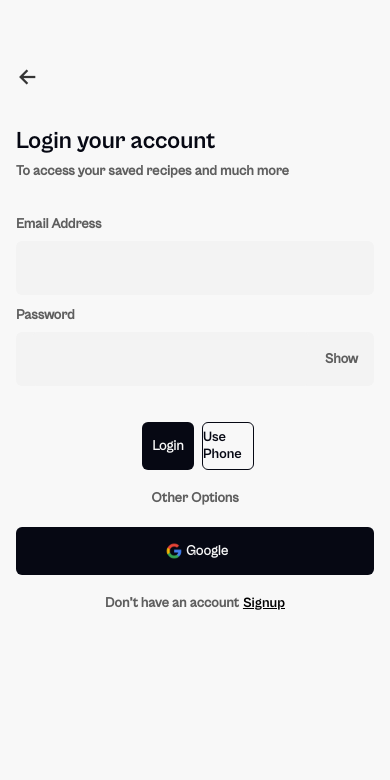
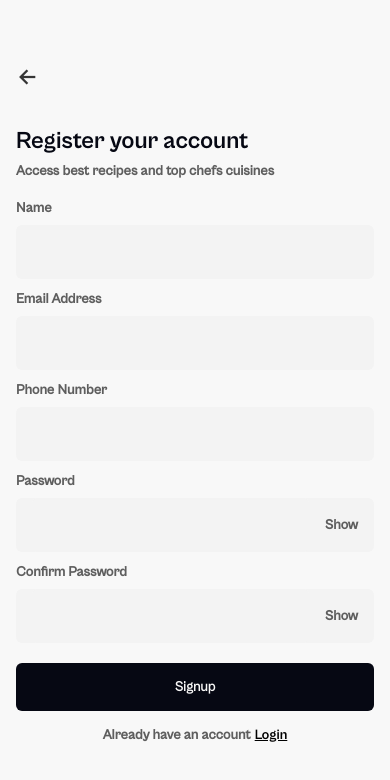
Before and after one commit to Harishcruise/receipe-app, a React Native app: screen / in a window 390 px wide. Shown: the top 780 px of the page. Built offline with nearby package versions, Linux system fonts and the light colour scheme.

Commit message:
Added Sign Up page

```diff
--- a/App.js
+++ b/App.js
@@ -3,7 +3,7 @@ import { StatusBar } from 'expo-status-bar';
 import { Text, View } from 'react-native';
 import { useFonts } from 'expo-font';
 import * as SplashScreen from 'expo-splash-screen';
-import {LoginPage} from './src/pages/Onboarding';
+import {LoginPage,SignUpPage} from './src/pages/Onboarding';
 
 export default function App() {
   const [fontsLoaded, fontError] = useFonts({
@@ -23,7 +23,8 @@ export default function App() {
   }
   return (
     <View className="flex-1 items-center pt-10 bg-light-200">
-    <LoginPage/>
+    {/* <LoginPage/> */}
+    <SignUpPage/>
     <StatusBar backgroundColor='' style="auto" />
     </View>
   );
--- a/src/components/InputField/PasswordInputField.js
+++ b/src/components/InputField/PasswordInputField.js
@@ -10,7 +10,7 @@ const PasswordInputField = ({children,onChangeText,value}) => {
     <View style={{gap:8}} className='flex w-[100%]'>
       <LabelGray style={{fontSize:14}}>{children}</LabelGray>
       <View className='flex flex-row justify-between bg-light-900 rounded-md items-center px-4'>
-      <TextInput value={value} onChangeText={onChangeText} style={{fontFamily:"Cabinet-Grotesk-Bold"}} passwordRules secureTextEntry={showPassword} selectionColor={'#666666'} className='w-[85%] bg-light-900 h-[54px] rounded-md text-justify text-lg  pb-[5px]'/>
+      <TextInput value={value} onChangeText={onChangeText} style={{fontFamily:"Cabinet-Grotesk-Bold"}} secureTextEntry={showPassword} selectionColor={'#666666'} className='w-[85%] bg-light-900 h-[54px] rounded-md text-justify text-lg  pb-[5px]'/>
       <TouchableOpacity onPress={()=>setShowPassword(!showPassword)}>
         <LabelGray>{showPassword?"Show":"Hide"}</LabelGray>
       </TouchableOpacity>
--- a/src/pages/Onboarding/LoginPage.js
+++ b/src/pages/Onboarding/LoginPage.js
@@ -1,5 +1,5 @@
 import { View, Image, TouchableOpacity} from 'react-native'
-import React from 'react'
+import React, { useState } from 'react'
 import {HeaderSecondVariant} from '../../components/Header'
 import { LabelBlack, LabelGray, LabelLink } from '../../Typography'
 import {CustomButton1, CustomButton3} from '../../components/Buttons'
@@ -7,6 +7,26 @@ import { PasswordInputField, TextInputField } from '../../components/InputField'
 import {google} from '../../../assets/images'
 
 const LoginPage = () => {
+  const [loginData, setLoginData] = useState({
+    email:'',
+    password:'',
+  })
+
+  const onChangeEmail=(text)=>{
+    setLoginData({
+        email:text,
+        password:loginData.password,
+    })
+  }
+
+  const onChangePassword=(text)=>{
+    setLoginData({
+        email:loginData.email,
+        password:text,
+    })
+  }
+
+
   return (
     <>
         <HeaderSecondVariant/>
@@ -18,8 +38,8 @@ const LoginPage = () => {
             </View>
 
             <View style={{gap:12}} className='flex'>
-                <TextInputField keyboardType={'email-address'}>Email Address</TextInputField>
-                <PasswordInputField>Password</PasswordInputField>
+                <TextInputField value={loginData.email} onChangeText={onChangeEmail} keyboardType={'email-address'}>Email Address</TextInputField>
+                <PasswordInputField value={loginData.password} onChangeText={onChangePassword}>Password</PasswordInputField>
             </View>
 
             <View style={{gap:20}} className='flex items-center'>
--- /dev/null
+++ b/src/pages/Onboarding/SignUpPage.js
@@ -0,0 +1,52 @@
+import { View, Text, TouchableOpacity } from 'react-native'
+import React, { useState } from 'react'
+import {HeaderSecondVariant} from '../../components/Header'
+import { LabelBlack, LabelGray, LabelLink } from '../../Typography'
+import {CustomButton1} from '../../components/Buttons'
+import { PasswordInputField, TextInputField } from '../../components/InputField'
+
+const SignUpPage = () => {
+  const [signUpData, setSignUpData] = useState({
+    name:'',
+    email:'',
+    phoneNo:'',
+    password:'',
+    confirmPassword:'',
+  })
+  return (
+    <>
+      <HeaderSecondVariant/>
+      <View style={{gap:20}} className='flex px-4 py-3 w-[100%]'>
+            <View style={{gap:7}} className='flex'>
+            <LabelBlack style={{fontSize:24}}>Register your account</LabelBlack>
+            <LabelGray>Access best recipes and top chefs cuisines</LabelGray>
+            </View>
+
+
+            <View style={{gap:12}} className='flex'>
+                <TextInputField value={signUpData.name} onChangeText={(text)=>setSignUpData({...signUpData,name:text})} keyboardType={'default'}>Name</TextInputField>
+                <TextInputField value={signUpData.email} onChangeText={(text)=>setSignUpData({...signUpData,email:text})} keyboardType={'email-address'}>Email Address</TextInputField>
+                <TextInputField value={signUpData.phoneNo} onChangeText={(text)=>setSignUpData({...signUpData,phoneNo:text})} keyboardType={'phone-pad'}>Phone Number</TextInputField>
+                <PasswordInputField value={signUpData.password} onChangeText={(text)=>setSignUpData({...signUpData,password:text})}>Password</PasswordInputField>
+                <PasswordInputField value={signUpData.confirmPassword} onChangeText={(text)=>setSignUpData({...signUpData,confirmPassword:text})}>Confirm Password</PasswordInputField>
+
+            </View>
+
+            <View style={{gap:16}} className='flex items-center'>
+            <CustomButton1 onPress={()=>console.log(signUpData)} style={{width:"100%"}}>Signup</CustomButton1>
+
+            <View style={{gap:4}} className='flex flex-row'>
+                 <LabelGray style={{color:"#353535"}}>Already have an account</LabelGray>
+
+                 <TouchableOpacity>
+                 <LabelLink>Login</LabelLink>
+                 </TouchableOpacity>
+            </View>
+            </View>
+
+      </View>
+    </>
+  )
+}
+
+export default SignUpPage
--- a/src/pages/Onboarding/index.js
+++ b/src/pages/Onboarding/index.js
@@ -1 +1,2 @@
 export {default as LoginPage} from './LoginPage'
+export {default as SignUpPage} from './SignUpPage'
```
